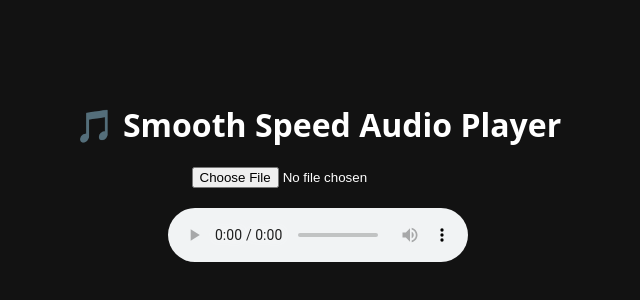
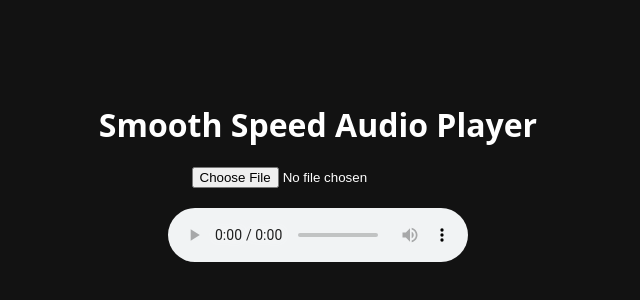
Before and after one commit to DeveshPanda/web_audio_player, a plain HTML site: page index.html in a window 1280 px wide. Shown: the part 236-536 px from the top of the page, without its empty margins (322-962 px from the left). Drawn offline with Linux system fonts and the light colour scheme.

Commit message:
Update index.html

```diff
--- a/index.html
+++ b/index.html
@@ -3,7 +3,7 @@
 <head>
   <meta charset="UTF-8" />
   <meta name="viewport" content="width=device-width, initial-scale=1.0" />
-  <title>Web Audio Speed Control</title>
+  <title>Web Audio Playback Speed</title>
   <style>
     body {
       font-family: system-ui, sans-serif;
@@ -32,7 +32,7 @@
   </style>
 </head>
 <body>
-  <h1>🎵 Smooth Speed Audio Player</h1>
+  <h1> Smooth Speed Audio Player</h1>
 
   <input type="file" id="fileInput" accept="audio/*">
 
```
